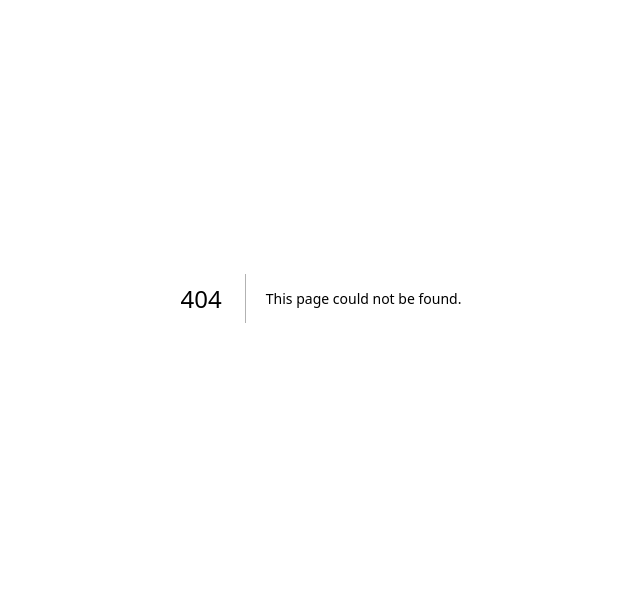
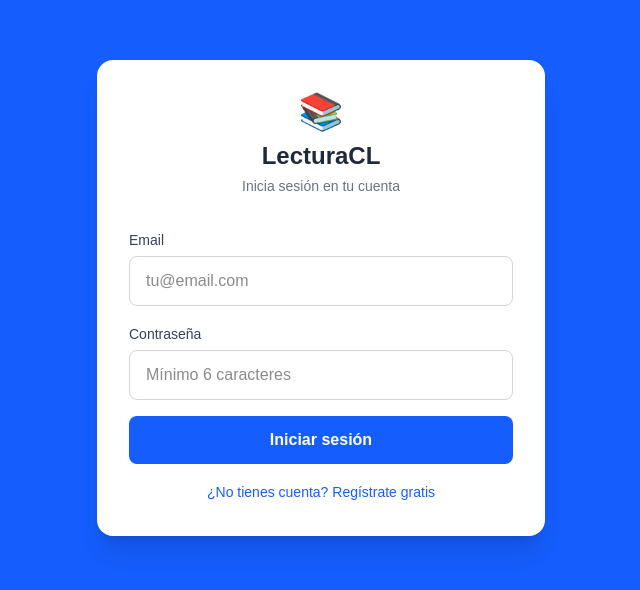
Before and after one commit to patriciomoragag-del/lecturacl, a Next.js app: page /auth in a window 1280 px wide. Before the commit this address had no page. Shown: the part 102-692 px from the top of the page, without its empty margins (319-959 px from the left). Built offline with nearby package versions, Linux system fonts and the light colour scheme; no server answers.

Commit message:
login y tabla de libros

```diff
--- /dev/null
+++ b/app/auth/page.tsx
@@ -0,0 +1,86 @@
+'use client'
+
+import { useState } from 'react'
+import { supabase } from '../supabase'
+
+export default function AuthPage() {
+  const [email, setEmail] = useState('')
+  const [password, setPassword] = useState('')
+  const [isLogin, setIsLogin] = useState(true)
+  const [mensaje, setMensaje] = useState('')
+  const [cargando, setCargando] = useState(false)
+
+  const handleAuth = async () => {
+    setCargando(true)
+    setMensaje('')
+
+    if (isLogin) {
+      const { error } = await supabase.auth.signInWithPassword({ email, password })
+      if (error) setMensaje('Error: ' + error.message)
+      else setMensaje('¡Bienvenido! Iniciaste sesión correctamente.')
+    } else {
+      const { error } = await supabase.auth.signUp({ email, password })
+      if (error) setMensaje('Error: ' + error.message)
+      else setMensaje('¡Cuenta creada! Revisa tu email para confirmar.')
+    }
+    setCargando(false)
+  }
+
+  return (
+    <main className="min-h-screen bg-blue-600 flex items-center justify-center px-4">
+      <div className="bg-white rounded-2xl p-8 w-full max-w-md shadow-xl">
+        <div className="text-center mb-8">
+          <span className="text-4xl">📚</span>
+          <h1 className="text-2xl font-bold text-gray-800 mt-2">LecturaCL</h1>
+          <p className="text-gray-500 text-sm mt-1">
+            {isLogin ? 'Inicia sesión en tu cuenta' : 'Crea tu cuenta gratis'}
+          </p>
+        </div>
+
+        <div className="space-y-4">
+          <div>
+            <label className="text-sm font-medium text-gray-700">Email</label>
+            <input
+              type="email"
+              value={email}
+              onChange={(e) => setEmail(e.target.value)}
+              placeholder="tu@email.com"
+              className="w-full mt-1 px-4 py-3 border border-gray-300 rounded-lg focus:outline-none focus:ring-2 focus:ring-blue-500"
+            />
+          </div>
+          <div>
+            <label className="text-sm font-medium text-gray-700">Contraseña</label>
+            <input
+              type="password"
+              value={password}
+              onChange={(e) => setPassword(e.target.value)}
+              placeholder="Mínimo 6 caracteres"
+              className="w-full mt-1 px-4 py-3 border border-gray-300 rounded-lg focus:outline-none focus:ring-2 focus:ring-blue-500"
+            />
+          </div>
+
+          {mensaje && (
+            <div className={`p-3 rounded-lg text-sm ${mensaje.includes('Error') ? 'bg-red-50 text-red-600' : 'bg-green-50 text-green-600'}`}>
+              {mensaje}
+            </div>
+          )}
+
+          <button
+            onClick={handleAuth}
+            disabled={cargando}
+            className="w-full bg-blue-600 text-white py-3 rounded-lg font-semibold hover:bg-blue-700 transition disabled:opacity-50"
+          >
+            {cargando ? 'Cargando...' : isLogin ? 'Iniciar sesión' : 'Crear cuenta'}
+          </button>
+
+          <button
+            onClick={() => setIsLogin(!isLogin)}
+            className="w-full text-center text-sm text-blue-600 hover:underline"
+          >
+            {isLogin ? '¿No tienes cuenta? Regístrate gratis' : '¿Ya tienes cuenta? Inicia sesión'}
+          </button>
+        </div>
+      </div>
+    </main>
+  )
+}
--- /dev/null
+++ b/app/supabase.ts
@@ -0,0 +1,6 @@
+import { createClient } from '@supabase/supabase-js'
+
+const supabaseUrl = process.env.NEXT_PUBLIC_SUPABASE_URL!
+const supabaseKey = process.env.NEXT_PUBLIC_SUPABASE_ANON_KEY!
+
+export const supabase = createClient(supabaseUrl, supabaseKey)
--- a/package.json
+++ b/package.json
@@ -9,6 +9,7 @@
     "lint": "eslint"
   },
   "dependencies": {
+    "@supabase/supabase-js": "^2.108.1",
     "next": "16.2.9",
     "react": "19.2.4",
     "react-dom": "19.2.4"
```
Also changed, not shown: 1 other file (tests, documents, lock files or other folders).
